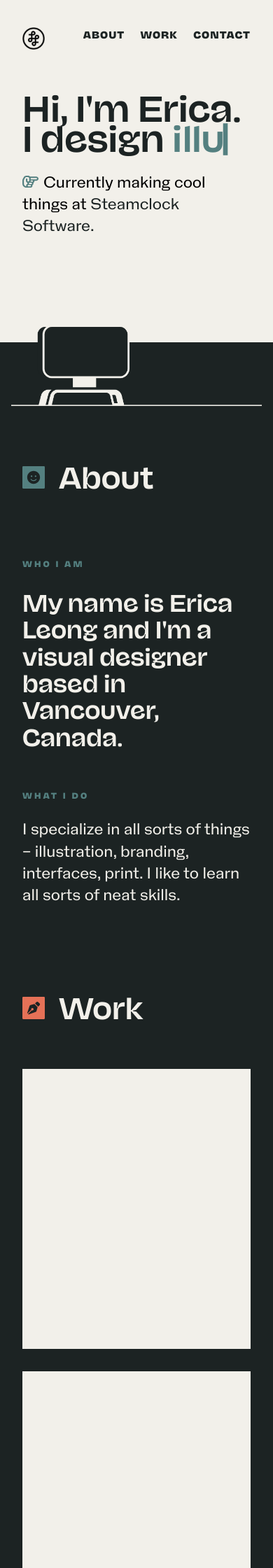
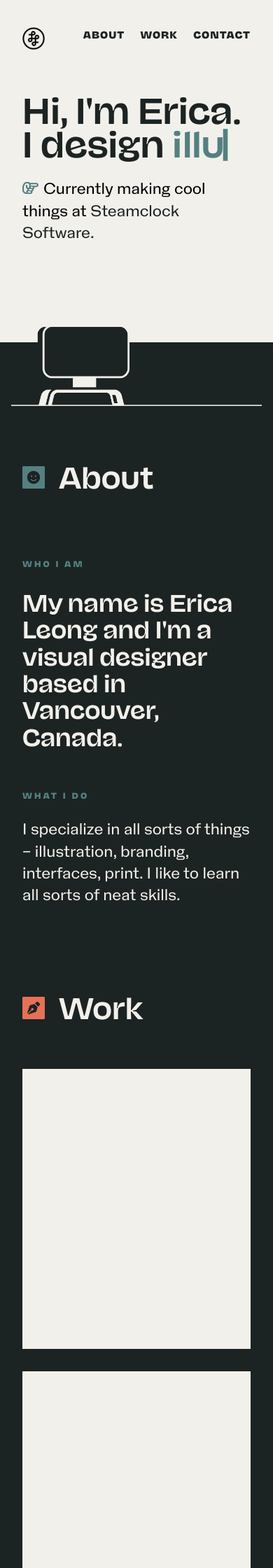
Before and after one commit to ehyleong/ehyleong.github.io, a Jekyll site: the page built from index.html, in a window 390 px wide. Shown: the top 2240 px of the page at 70% size. Built offline with Jekyll 4.4.1, drawn with Linux system fonts in a browser that asks for light colours; nearby versions of some CDN libraries; library files that are not in the unit come from our copies.

Commit message:
Update home.scss

```diff
--- a/_sass/home.scss
+++ b/_sass/home.scss
@@ -37,7 +37,6 @@ h1 {
 
 	@media only screen and (max-width: 800px) {
 		font-size: 3.5em;
-		line-height: 0.9em;
 	}
 
 	@media only screen and (max-width: 600px) {
@@ -88,7 +87,6 @@ li, p {
 
 span {
 	color: $teal;
-	line-height: 0.9em;
 
 }
 
```
